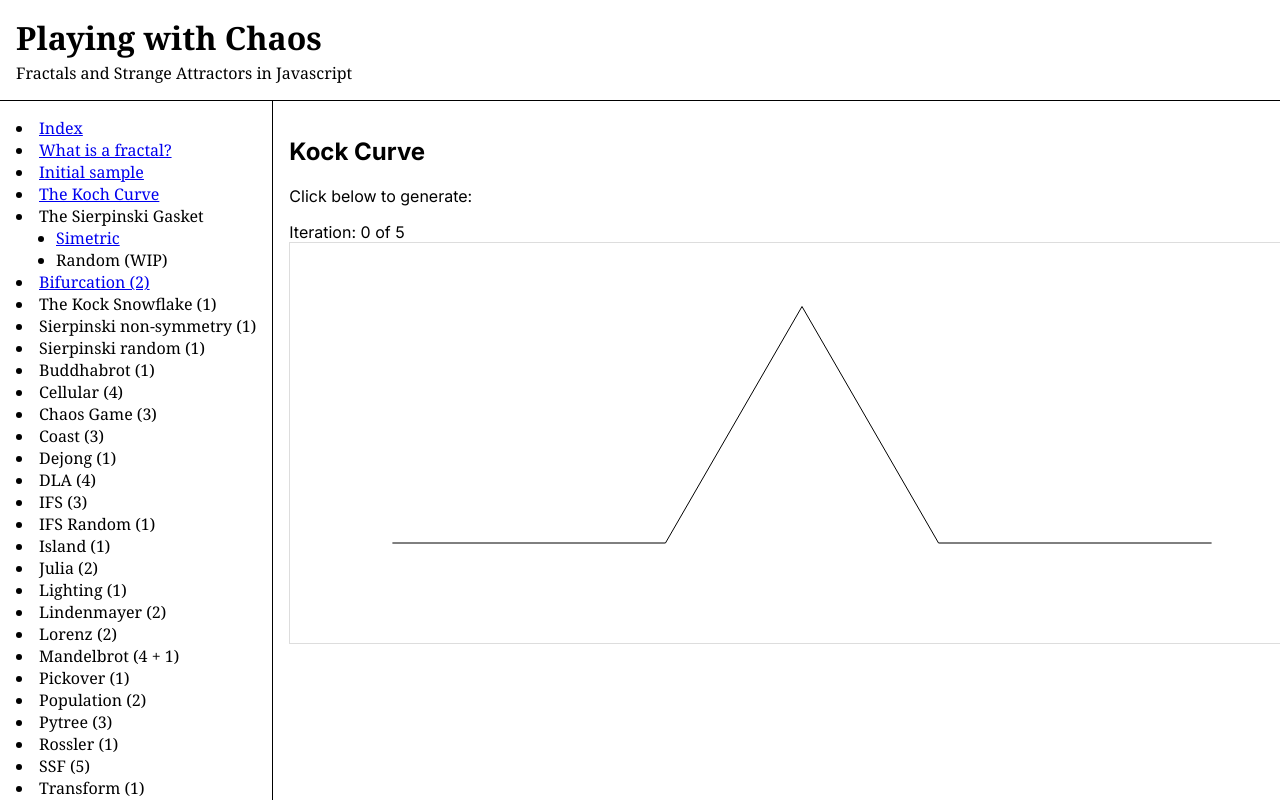
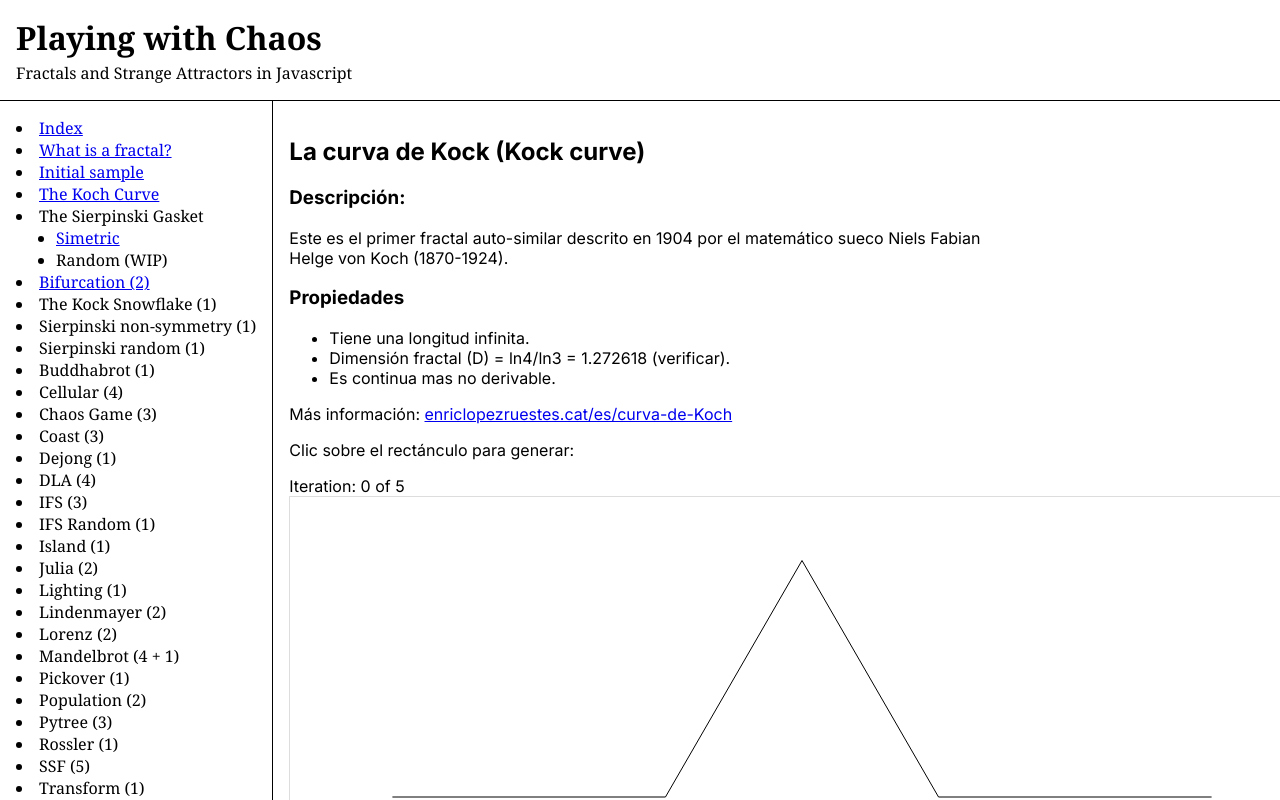
Before and after one commit to Aimanizales/playing-with-chaos, a Next.js app: page /kock in a window 1280 px wide. Shown: the top 800 px of the page. Built offline with nearby package versions, Linux system fonts and the light colour scheme.

Commit message:
Kock: Added info and reset button

```diff
--- a/src/pages/kock/index.tsx
+++ b/src/pages/kock/index.tsx
@@ -87,14 +87,40 @@ export default function Page() {
     }
   }
 
+  function handleReset() {
+    setIteration(0);
+    draw();
+  }
+
   draw();
 
   return (
     <section>
-      <h2>Kock Curve</h2>
-      <p>Click below to generate:</p>
+      <h2>La curva de Kock (Kock curve)</h2>
+      <h3>Descripción:</h3>
+      <p>
+        Este es el primer fractal auto-similar descrito en 1904 por el
+        matemático sueco Niels Fabian Helge von Koch (1870-1924). <br />
+      </p>
+      <h3>Propiedades</h3>
+      <ul>
+        <li>Tiene una longitud infinita.</li>
+        <li>Dimensión fractal (D) = ln4/ln3 = 1.272618 (verificar).</li>
+        <li>Es continua mas no derivable.</li>
+      </ul>
+      <p>
+        Más información:{' '}
+        <a
+          href="https://www.enriclopezruestes.cat/es/curva-de-Koch/"
+          target="_blank"
+        >
+          enriclopezruestes.cat/es/curva-de-Koch
+        </a>
+      </p>
+      <p>Clic sobre el rectánculo para generar:</p>
       Iteration: {iteration} of {MAX_ITERATIONS}
       <canvas ref={canvasRef} onClick={handleClick} />
+      <button onClick={handleReset}>reset</button>
     </section>
   );
 }
```
